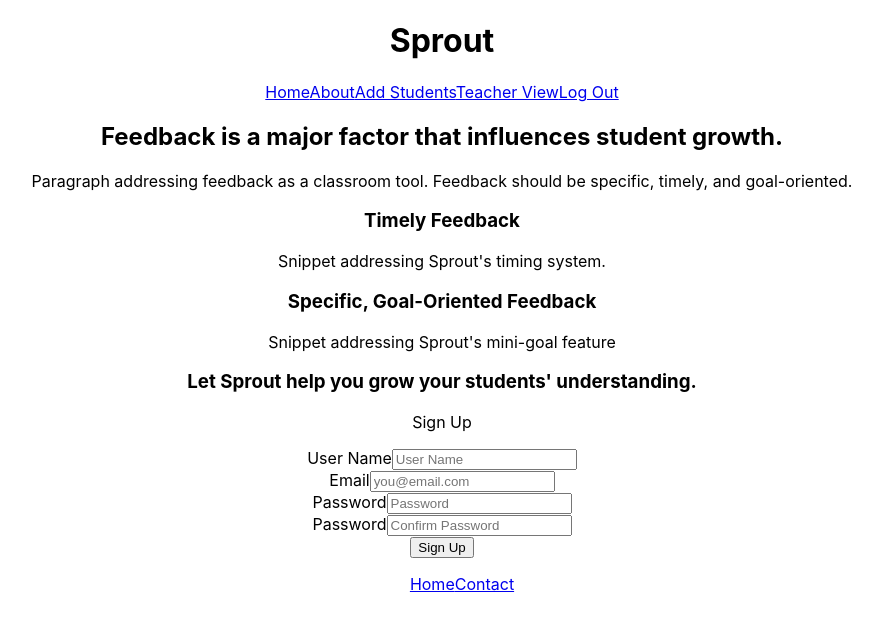
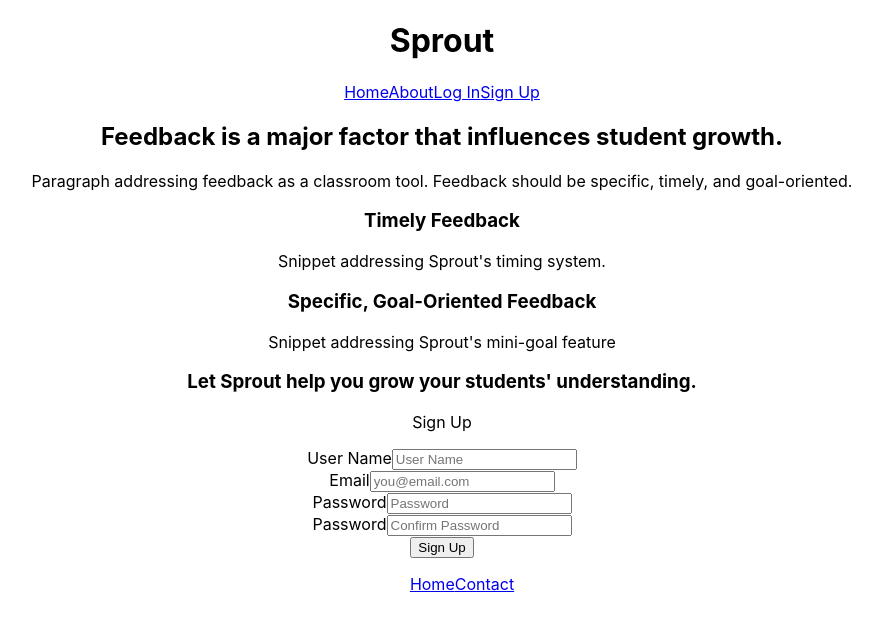
Before and after one commit to WhitneySamWallace/Sprout-Capstone-I, a React (Create React App) app: page / in a window 1280 px wide. Shown: the top 628 px of the page, without its empty margins (198-1080 px from the left). Built offline with nearby package versions, Linux system fonts and the light colour scheme.

Commit message:
updated nav links, smooth scrolling included

```diff
--- a/package.json
+++ b/package.json
@@ -6,6 +6,7 @@
     "react": "^16.8.6",
     "react-dom": "^16.8.6",
     "react-router-dom": "^5.0.1",
+    "react-router-hash-link": "^1.2.2",
     "react-scripts": "3.0.1"
   },
   "scripts": {
--- a/src/App.js
+++ b/src/App.js
@@ -16,7 +16,7 @@ class App extends Component {
   state = {
     hasError: null,
     isLoading: false,
-    hasAuthToken: true,
+    hasAuthToken: false,
   }
 
   render() {
--- a/src/components/LandingPage/LandingPage.js
+++ b/src/components/LandingPage/LandingPage.js
@@ -6,7 +6,7 @@ function LandingPage() {
     <div className="Landing-Page">
       <main role="main">
         <section>
-          <header role="banner">
+          <header role="banner" id="about">
             <h2>Feedback is a major factor that influences student growth.</h2>
           </header>
           <p>
@@ -22,7 +22,7 @@ function LandingPage() {
           </p>
         </section>
         <section>
-          <header>
+          <header role="banner">
             <h3>Specific, Goal-Oriented Feedback</h3>
           </header>
           <p>
@@ -30,11 +30,11 @@ function LandingPage() {
           </p>
         </section>
         <section>
-          <header>
+          <header role="banner" id="sign-up">
           <h3>Let Sprout help you grow your students' understanding.</h3>
           </header>
           <p>Sign Up</p>
-          <form>
+          <form id="sign-up-form">
             <div>
               <label for="user-name">User Name</label>
               <input placeholder="User Name" type="text" name="user-name" id="user-name" />
--- a/src/components/Nav/Nav.js
+++ b/src/components/Nav/Nav.js
@@ -1,5 +1,5 @@
 import React from 'react';
-import { Link } from 'react-router-dom';
+import { NavHashLink as NavLink } from 'react-router-hash-link';
 import Context from '../../context/Context';
 
 class Nav extends React.Component {
@@ -9,21 +9,21 @@ class Nav extends React.Component {
     const loggedin = (
       <div className="loggedin">
         <h1>Sprout</h1>
-        <Link to='/'>Home</Link>
-        <Link to='/'>About</Link>
-        <Link to='/add'>Add Students</Link>
-        <Link to='/main'>Teacher View</Link>
-        <Link to='/'>Log Out</Link>
+        <NavLink to='/'>Home</NavLink>
+        <NavLink smooth to='/#about'>About</NavLink>
+        <NavLink to='/add'>Add Students</NavLink>
+        <NavLink to='/main'>Teacher View</NavLink>
+        <NavLink to='/'>Log Out</NavLink>
       </div>
     );
 
     const loggedout = (
       <div className="loggedout">
         <h1>Sprout</h1>
-        <Link to='/'>Home</Link>
-        <Link to='/'>About</Link>
-        <Link to='/login'>Log In</Link>
-        <Link to='/'>Sign Up</Link>
+        <NavLink to='/'>Home</NavLink>
+        <NavLink smooth to='/#about'>About</NavLink>
+        <NavLink to='/login'>Log In</NavLink>
+        <NavLink smooth to='/#sign-up'>Sign Up</NavLink>
 
       </div>
     )
```
Also changed, not shown: 1 other file (tests, documents, lock files or other folders).
